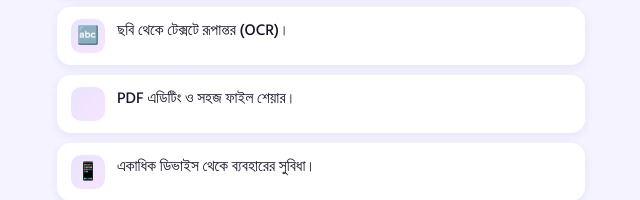
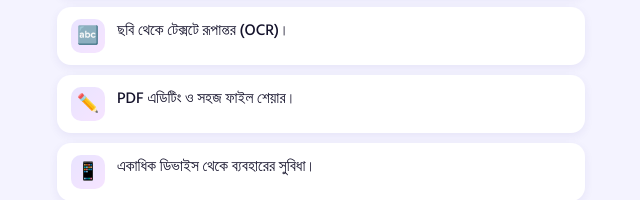
Before and after one commit to shohidulrpl/app, a plain HTML site: page index.html in a window 1280 px wide. Shown: the part 1266-1466 px from the top of the page, 319-959 px from the left. Drawn offline with Linux system fonts and the light colour scheme.

Commit message:
Fix icon in PDF editing feature description

```diff
--- a/index.html
+++ b/index.html
@@ -102,7 +102,7 @@ footer{text-align:center;color:var(--mut);font-size:.85rem;padding:16px 16px 10p
       <div><i>📑</i>ছবি থেকে অটোমেটিক PDF ফাইল তৈরি।</div>
       <div><i>✂️</i>অটো ইমেজ ক্রপ ও ক্লিনআপ।</div>
       <div><i>🔤</i>ছবি থেকে টেক্সটে রূপান্তর (OCR)।</div>
-      <div><i>️</i>PDF এডিটিং ও সহজ ফাইল শেয়ার।</div>
+      <div><i>✏️</i>PDF এডিটিং ও সহজ ফাইল শেয়ার।</div>
       <div><i>📱</i>একাধিক ডিভাইস থেকে ব্যবহারের সুবিধা।</div>
       <div><i>🔓</i>সকল প্রিমিয়াম ফিচার আনলকড।</div>
     </div>
```
